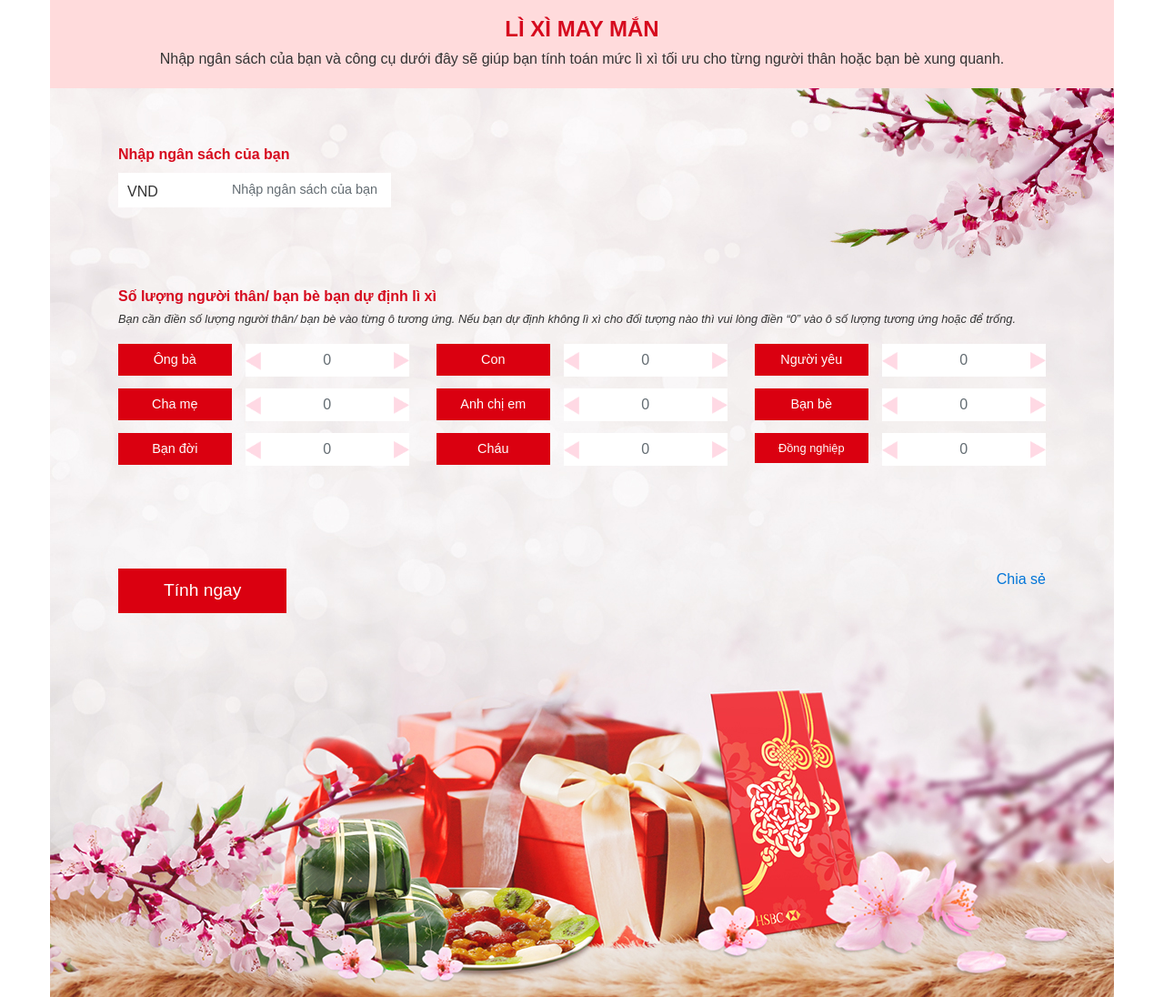
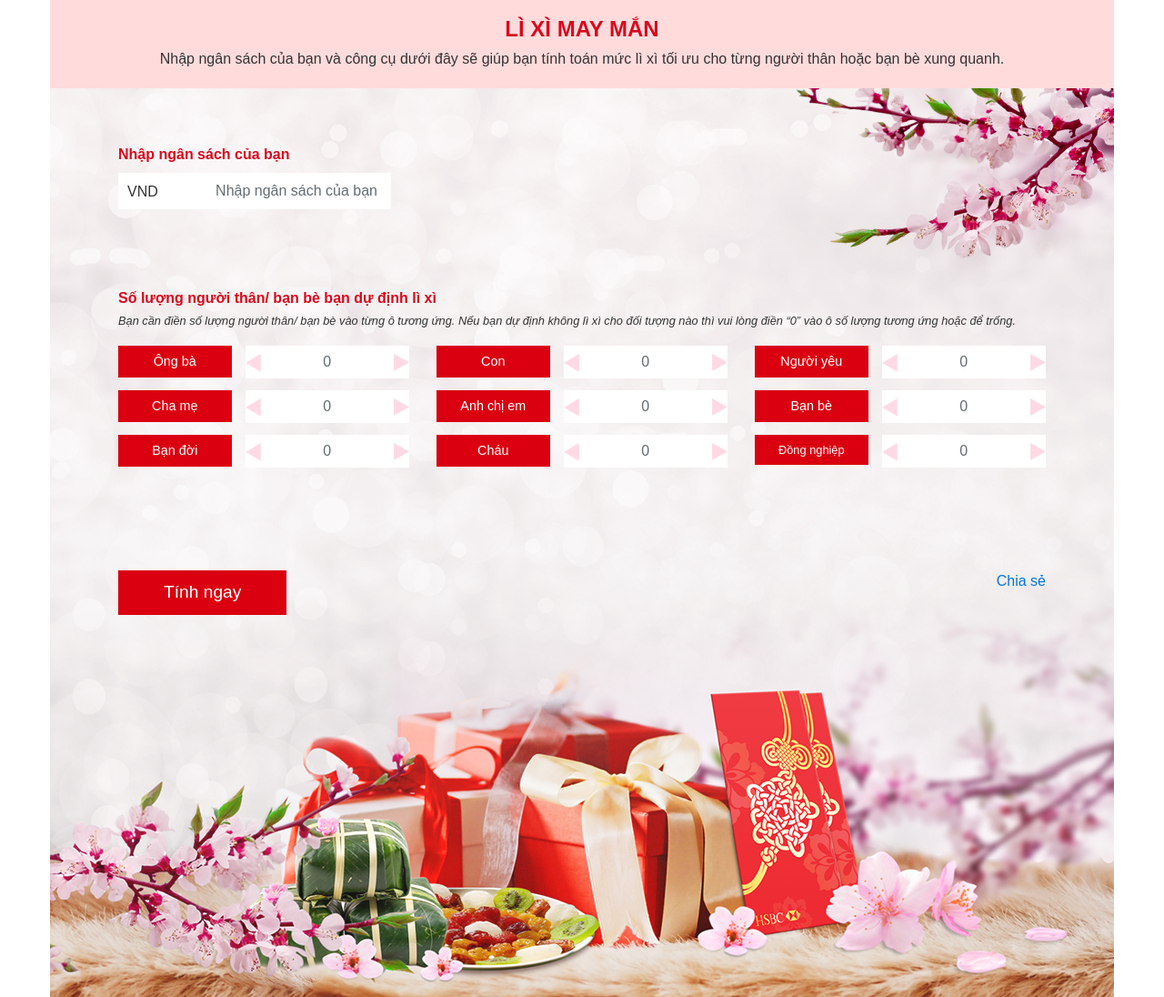
Before and after one commit to anhcao142/redpacket, a PHP site: page / in a window 1280 px wide. Shown: the part 761-1857 px from the top of the page at 91% size. Run offline with PHP 8.4, Linux system fonts and the light colour scheme; some libraries are stand-ins or nearby versions.

Commit message:
alskjdlsakjd

```diff
--- a/css/style.css
+++ b/css/style.css
@@ -291,7 +291,6 @@ a.color-red:hover {
 .redpacket-calculator-detail .input-budget input {
     border: 1px solid white;
     border-radius: 0;
-    font-size: 0.9rem;
     padding: 9px 14px;
     max-width: 300px;
     background-clip: unset;
```
